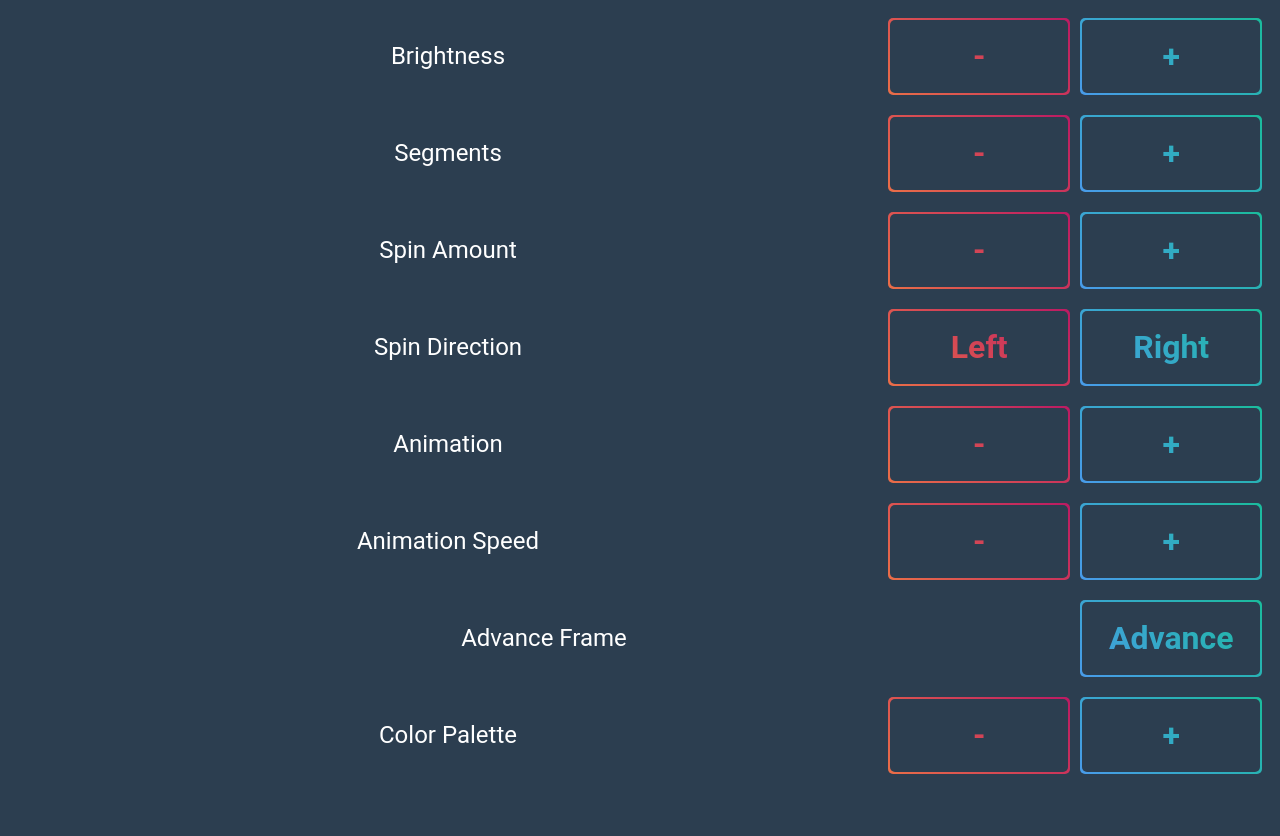
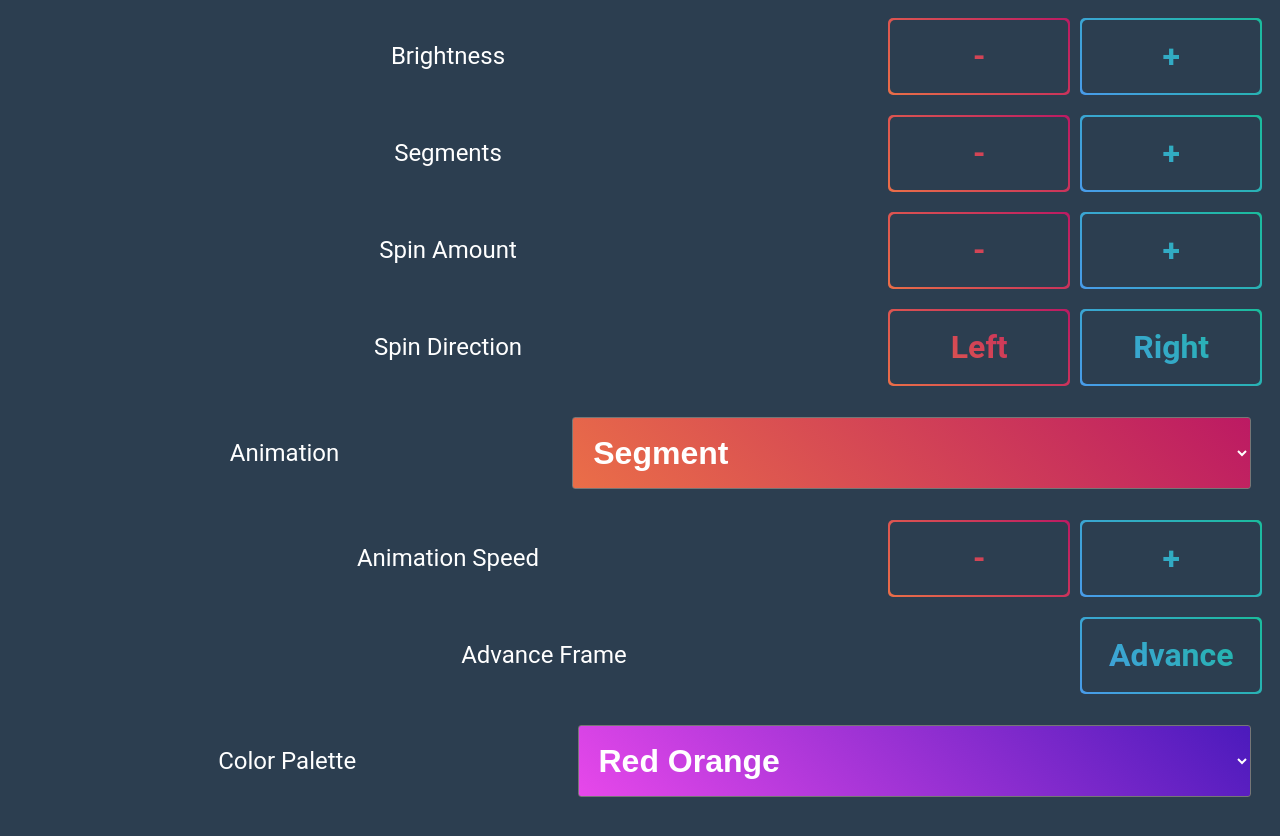
Before and after one commit to rossdomke/ohh, a plain HTML site: page data/index.html in a window 1280 px wide. Before the commit the page ends 802 px from the top, so only its background shows below. Drawn offline with Linux system fonts and the light colour scheme.

Commit message:
Go Live Features
- Added New ColorPalette
- Added Support for dropdown
- simplified second param from webpage to controller

```diff
--- a/data/index.html
+++ b/data/index.html
@@ -114,6 +114,19 @@ table {
   }
 /*END GRADIENTS*/
 /*BASE BUTTON*/
+select {
+  display: inline-block;
+  position: relative;
+  border-radius: 3px;
+  text-decoration: none;
+  padding: .5em;
+  margin: .5em;
+  font-size: 2em;
+  font-weight: bold;
+  transition: all .5s;
+  color: white;
+  background-color: black !important;
+}
 .button {
   display: inline-block;
   position: relative;
@@ -127,16 +140,18 @@ table {
   -webkit-background-clip: text;
   -webkit-text-fill-color: transparent;
 }
-.button:hover {
+.button:hover, select:hover {
   text-shadow: 0px 0px 0px rgba(255, 255, 255, .75);
 }
-.button:hover:after {
+
+
+select:hover:after, .button:hover:after {
   left: 100%;
   top: 100%;
   bottom: 100%;
   right: 100%;
 }
-.button:before {
+.button:before, select:before{
   content: '';
   /* display: block; */
   position: absolute;
@@ -148,7 +163,7 @@ table {
   border-radius: 5px;
   transition: all .5s;
 }
-.button:after {
+.button:after, select:after{
   content: '';
   /* display: block; */
   position: absolute;
@@ -207,6 +222,9 @@ table {
     flex-grow: 1;
     align-self: center;
   }
+  .control>select {
+    flex-grow: 1;
+  }
   .control>.button {
     height: 45px;
     line-height: 45px;
@@ -222,42 +240,63 @@ table {
   <!-- Mode: <button onclick="doSend('00')">-</button><button onclick="doSend('01')">+</button><br/> -->
   <div class="control">
     <label>Brightness</label>
-    <a href="#" onclick="doSend('00')" class="button b-red">-</a>
-    <a href="#" onclick="doSend('01')" class="button b-green">+</a>
+    <a href="#" onclick="doSend('0:0')" class="button b-red">-</a>
+    <a href="#" onclick="doSend('0:1')" class="button b-green">+</a>
   </div>
   <div class="control">
     <label>Segments</label>
-    <a href="#" onclick="doSend('10')" class="button b-red">-</a>
-    <a href="#" onclick="doSend('11')" class="button b-green">+</a>
+    <a href="#" onclick="doSend('1:0')" class="button b-red">-</a>
+    <a href="#" onclick="doSend('1:1')" class="button b-green">+</a>
   </div>
   <div class="control">
     <label>Spin Amount</label>
-    <a href="#" onclick="doSend('20')" class="button b-red">-</a>
-    <a href="#" onclick="doSend('21')" class="button b-green">+</a>
+    <a href="#" onclick="doSend('2:0')" class="button b-red">-</a>
+    <a href="#" onclick="doSend('2:1')" class="button b-green">+</a>
   </div>
   <div class="control">
     <label>Spin Direction</label>
-    <a href="#" onclick="doSend('30')" class="button b-red">Left</a>
-    <a href="#" onclick="doSend('31')" class="button b-green">Right</a>
+    <a href="#" onclick="doSend('3:0')" class="button b-red">Left</a>
+    <a href="#" onclick="doSend('3:1')" class="button b-green">Right</a>
   </div>
   <div class="control">
     <label>Animation</label>
-    <a href="#" onclick="doSend('40')" class="button b-red">-</a>
-    <a href="#" onclick="doSend('41')" class="button b-green">+</a>
+    <select class="b-red" onchange="selectChange(4, event)">
+      <option value="0">Segment</option>
+      <option value="1">Rainbow</option>
+      <option value="2">Streamer</option>
+      <option value="3">Color Grow</option>
+      <option value="4">Grow Shrink</option>
+    </select>
+
+    <!-- <a href="#" onclick="doSend('40')" class="button b-red">-</a> -->
+    <!-- <a href="#" onclick="doSend('41')" class="button b-green">+</a> -->
   </div>
   <div class="control">
     <label>Animation Speed</label>
-    <a href="#" onclick="doSend('50')" class="button b-red">-</a>
-    <a href="#" onclick="doSend('51')" class="button b-green">+</a>
+    <a href="#" onclick="doSend('5:0')" class="button b-red">-</a>
+    <a href="#" onclick="doSend('5:1')" class="button b-green">+</a>
   </div>
   <div class="control">
     <label>Advance Frame</label>
-    <a href="#" onclick="doSend('61')" class="button b-green">Advance</a>
+    <a href="#" onclick="doSend('6:1')" class="button b-green">Advance</a>
   </div>
   <div class="control">
     <label>Color Palette</label>
-    <a href="#" onclick="doSend('70')" class="button b-red">-</a>
-    <a href="#" onclick="doSend('71')" class="button b-green">+</a>
+    <select class="b-pink" onchange="selectChange(7, event)">
+      <option value="0">Red Orange</option>
+      <option value="1">Sunrise</option>
+      <option value="2">Seafoam</option>
+      <option value="3">Magenta Blue</option>
+      <option value="4">Rainbow</option>
+      <option value="5">Hult</option>
+      <option value="6">Abstract 3</option>
+      <option value="7">Abstract 2</option>
+      <option value="8">BHW1 06</option>
+      <option value="9">BHW3 62</option>
+      <option value="10">BHW3 1</option>
+      <option value="11">BHW4 029</option>
+      <option value="12">Golden</option>
+    </select>
   </div>
 </body>
 
@@ -303,6 +342,10 @@ table {
     }, 2000);
   }
 
+  function selectChange(type, evt) {
+    var value = evt.target.value;
+    doSend(`${type}:${value}`);
+  }
   // Called when a message is received from the server
   function onMessage(evt) {
     console.log("Received: " + evt.data);
```
Also changed, not shown: 2 other files.
